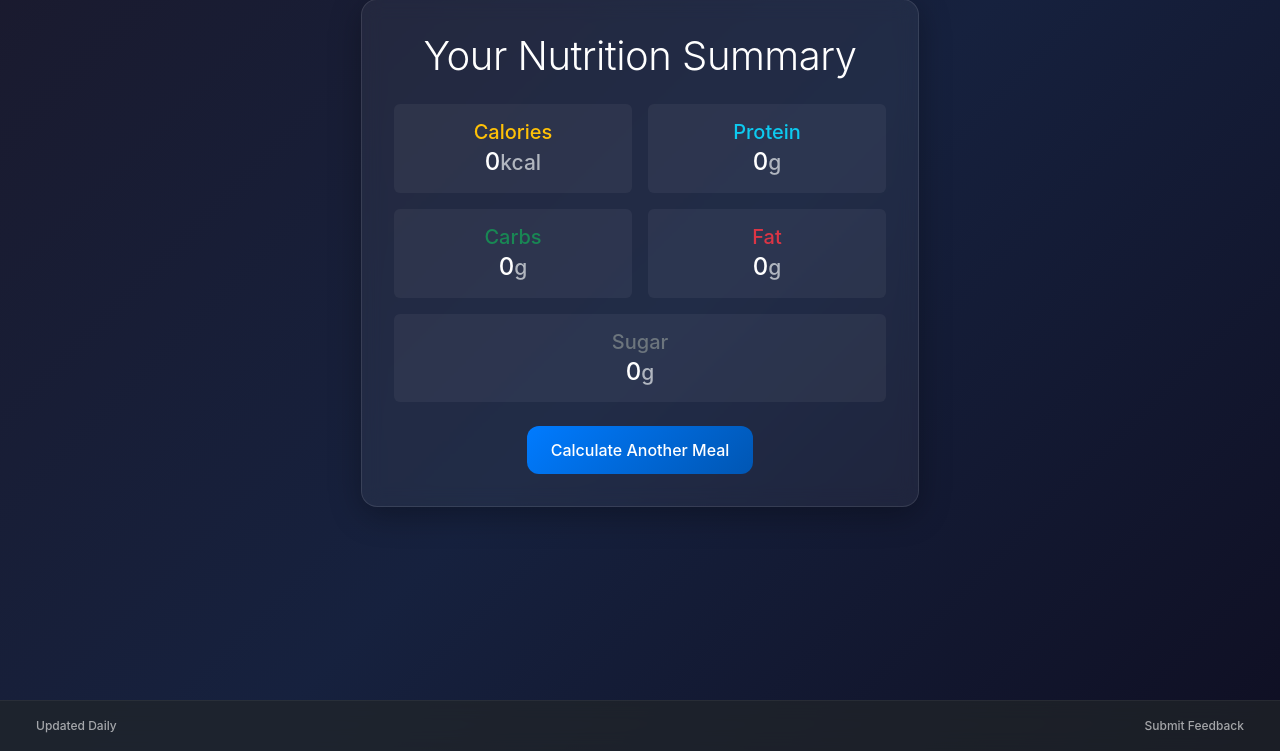
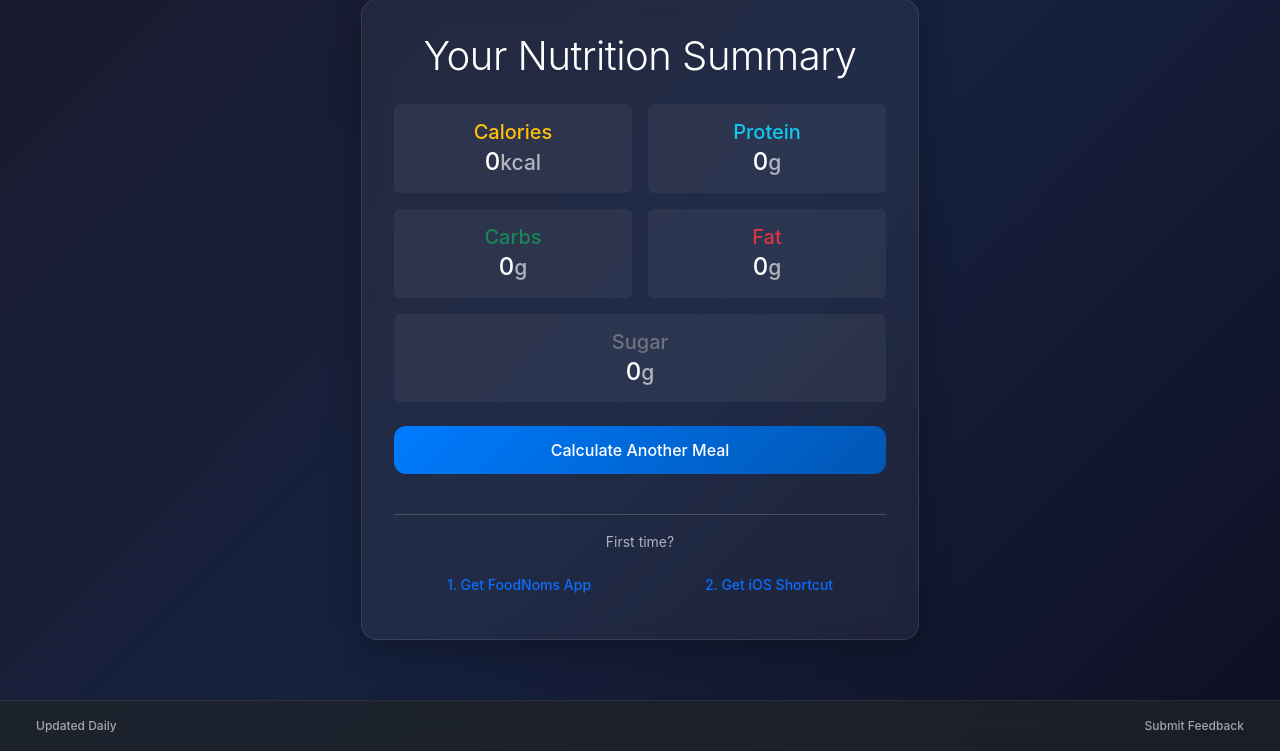
Before and after one commit to PopsicleSnow/Macros, a Flask app: template templates/result.html in a window 1280 px wide. Shown: the part 49-800 px from the top of the page. Run offline with Flask 3, Linux system fonts and the light colour scheme; the template is opened without the code that fills it, so the values that code supplies are empty.

Commit message:
add buttons for foodnoms and better env secret for task/update

```diff
--- a/app.yaml
+++ b/app.yaml
@@ -30,3 +30,6 @@ handlers:
 - url: /.*
   secure: always
   script: auto
+
+env_variables:
+  CRON_SECRET: "mMyYFyesDumOfObjJNIOJCLcmOwqivOQ"
--- a/cron.yaml
+++ b/cron.yaml
@@ -3,3 +3,5 @@ cron:
   url: /tasks/update
   schedule: every day 03:00
   timezone: America/Los_Angeles
+  headers:
+    X-Cron-Secret: "mMyYFyesDumOfObjJNIOJCLcmOwqivOQ"
--- a/main.py
+++ b/main.py
@@ -4,6 +4,8 @@ from query_firestore import query
 from update_firestore import upload_menu_to_firestore
 from locations import locations
 from google.cloud import firestore
+import os
+import secrets
 
 #####
 """Web App"""
@@ -79,49 +81,16 @@ def index():
                           get_display_name=get_display_name,
                           get_category=get_location_category)
 
-@app.route('/cafe3')
-def cafe3():
-    return render_template('location.html', name=LOCATION_DISPLAY_NAMES["cafe3"], data_name="cafe3")
+@app.route('/<location>')
+def location_page(location):
+    """Dynamic route handler for all location pages"""
+    # Validate that the location exists
+    if location not in LOCATION_DISPLAY_NAMES:
+        return "Location not found", 404
 
-@app.route('/crossroads')
-def crossroads():
-    return render_template('location.html', name=LOCATION_DISPLAY_NAMES["crossroads"], data_name="crossroads")
-
-@app.route('/foothill')
-def foothill():
-    return render_template('location.html', name=LOCATION_DISPLAY_NAMES["foothill"], data_name="foothill")
-
-@app.route('/clarkkerr')
-def clarkkerr():
-    return render_template('location.html', name=LOCATION_DISPLAY_NAMES["clarkkerr"], data_name="clarkkerr")
-
-@app.route('/gbc')
-def gbc():
-    return render_template('location.html', name=LOCATION_DISPLAY_NAMES["gbc"], data_name="gbc")
-
-@app.route('/localxdesign')
-def localxdesign():
-    return render_template('location.html', name=LOCATION_DISPLAY_NAMES["localxdesign"], data_name="localxdesign")
-
-@app.route('/browns')
-def browns():
-    return render_template('location.html', name=LOCATION_DISPLAY_NAMES["browns"], data_name="browns")
-
-@app.route('/ladleandleaf')
-def ladleandleaf():
-    return render_template('location.html', name=LOCATION_DISPLAY_NAMES["ladleandleaf"], data_name="ladleandleaf")
-
-@app.route('/undergroundpizza')
-def undergroundpizza():
-    return render_template('location.html', name=LOCATION_DISPLAY_NAMES["undergroundpizza"], data_name="undergroundpizza")
-
-@app.route('/monsoon')
-def monsoon():
-    return render_template('location.html', name=LOCATION_DISPLAY_NAMES["monsoon"], data_name="monsoon")
-
-@app.route('/almaregelato')
-def almaregelato():
-    return render_template('location.html', name=LOCATION_DISPLAY_NAMES["almaregelato"], data_name="almaregelato")
+    return render_template('location.html',
+                         name=LOCATION_DISPLAY_NAMES[location],
+                         data_name=location)
 
 @app.route('/about')
 def about():
@@ -139,16 +108,32 @@ def result():
         return "Error"
     # add up all the values
     data = {"calories": 0, "fat": 0, "carbs": 0, "protein": 0, "sugar": 0}
-    for i in food.values():
-        if len(i) != 6:
+    food_items = []  # Store individual food items for logging
+
+    for name, values in food.items():
+        if len(values) != 6:
             return "Error"
-        i = [number_parser(j) for j in i]
-        data["calories"] += i[1] * i[0] if i[1] > 0 and not isinf(i[1]) else 0
-        data["fat"] += i[2] * i[0] if i[2] > 0 and not isinf(i[2]) else 0
-        data["carbs"] += i[3] * i[0] if i[3] > 0 and not isinf(i[3]) else 0
-        data["protein"] += i[4] * i[0] if i[4] > 0 and not isinf(i[4]) else 0
-        data["sugar"] += i[5] * i[0] if i[5] > 0 and not isinf(i[5]) else 0
-    return render_template('result.html', data=data)
+        values = [number_parser(j) for j in values]
+        servings = values[0]
+
+        # Calculate totals
+        data["calories"] += values[1] * servings if values[1] > 0 and not isinf(values[1]) else 0
+        data["fat"] += values[2] * servings if values[2] > 0 and not isinf(values[2]) else 0
+        data["carbs"] += values[3] * servings if values[3] > 0 and not isinf(values[3]) else 0
+        data["protein"] += values[4] * servings if values[4] > 0 and not isinf(values[4]) else 0
+        data["sugar"] += values[5] * servings if values[5] > 0 and not isinf(values[5]) else 0
+
+        # Store individual food item data for logging
+        food_items.append({
+            "name": f"{name} ({servings})",
+            "calories": values[1] * servings if values[1] > 0 and not isinf(values[1]) else 0,
+            "fat": values[2] * servings if values[2] > 0 and not isinf(values[2]) else 0,
+            "carbs": values[3] * servings if values[3] > 0 and not isinf(values[3]) else 0,
+            "protein": values[4] * servings if values[4] > 0 and not isinf(values[4]) else 0,
+            "sugar": values[5] * servings if values[5] > 0 and not isinf(values[5]) else 0
+        })
+
+    return render_template('result.html', data=data, food_items=food_items)
 
 @app.route('/get_data')
 def get_data():
@@ -175,10 +160,15 @@ def mealperiods():
 
 @app.route('/tasks/update')
 def update():
-    if request.headers['X-Appengine-Cron'] == "true":
+    is_cron = request.headers.get('X-Appengine-Cron') == 'true'
+    provided_secret = request.headers.get('X-Cron-Secret')
+    expected_secret = os.environ.get('CRON_SECRET')
+
+    if is_cron and provided_secret and secrets.compare_digest(provided_secret, expected_secret):
         upload_menu_to_firestore()
-        return "Updated"
-    return "Error"
+        return "Updated", 200
+
+    return "Unauthorized", 403
 
 if __name__ == '__main__':
     app.run(host="127.0.0.1", port=8080, debug=True)
--- a/templates/result.html
+++ b/templates/result.html
@@ -42,9 +42,37 @@
             </div>
 
             <div class="mt-4">
-                <a href="/" class="btn btn-primary">Calculate Another Meal</a>
+                {% if food_items %}
+                <a href="shortcuts://run-shortcut?name=LogCalMacros&input=text&text={% for item in food_items %}name={{ item.name|urlencode }}&calories={{ item.calories|round(2) }}&fat={{ item.fat|round(2) }}&sugar={{ item.sugar|round(2) }}&carbs={{ item.carbs|round(2) }}&protein={{ item.protein|round(2) }}{% if not loop.last %}%0A{% endif %}{% endfor %}"
+                   class="btn btn-success btn-lg mb-3 w-100">
+                    Log to Foodnoms
+                </a>
+                {% endif %}
+
+                <a href="/" class="btn btn-primary mb-3 w-100">Calculate Another Meal</a>
+
+                <div class="mt-4 pt-3 border-top">
+                    <p class="text-muted small mb-2">First time?</p>
+                    <div class="d-flex gap-2">
+                        <a href="https://apps.apple.com/us/app/nutrition-tracker-foodnoms/id1479461686"
+                           class="btn btn-outline-primary btn-sm flex-fill">
+                            1. Get FoodNoms App
+                        </a>
+                        <a href="https://www.icloud.com/shortcuts/548aa54e366f43399108dad097520533"
+                           class="btn btn-outline-primary btn-sm flex-fill">
+                            2. Get iOS Shortcut
+                        </a>
+                    </div>
+                </div>
             </div>
         </div>
     </div>
 </div>
+
+<script>
+    // Console log all food items in a single statement with newlines
+    {% if food_items %}
+        console.log("{% for item in food_items %}name={{ item.name }}&calories={{ item.calories|round(2) }}&fat={{ item.fat|round(2) }}&sugar={{ item.sugar|round(2) }}&carbs={{ item.carbs|round(2) }}&protein={{ item.protein|round(2) }}{% if not loop.last %}\n{% endif %}{% endfor %}");
+    {% endif %}
+</script>
 {% endblock %}
```
